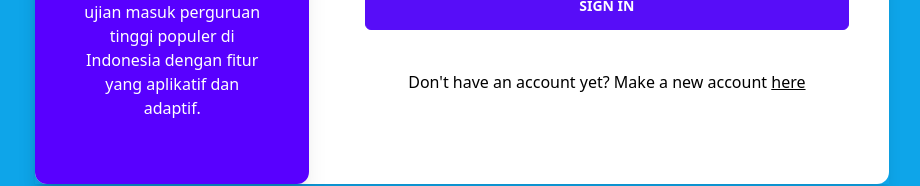
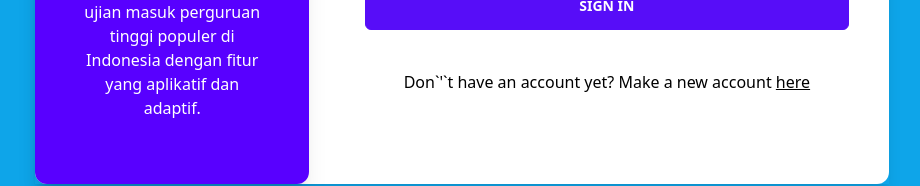
Before and after one commit to abelannta/einstein-tryout, a Next.js app: page /auth/login in a window 1280 px wide. Shown: the part 547-733 px from the top of the page, without its empty margins (178-1098 px from the left). Built offline with nearby package versions, Linux system fonts and the light colour scheme.

Commit message:
fix: build bug

```diff
--- a/src/modules/auth/login/index.tsx
+++ b/src/modules/auth/login/index.tsx
@@ -74,7 +74,7 @@ const LoginPage = (props: any) => {
                     </button>
                   </form>
                   <p className="text-center">
-                    Don't have an account yet? Make a new account{" "}
+                    Don`&apos;`t have an account yet? Make a new account{" "}
                     <a className="link">here</a>
                   </p>
                 </div>
```
